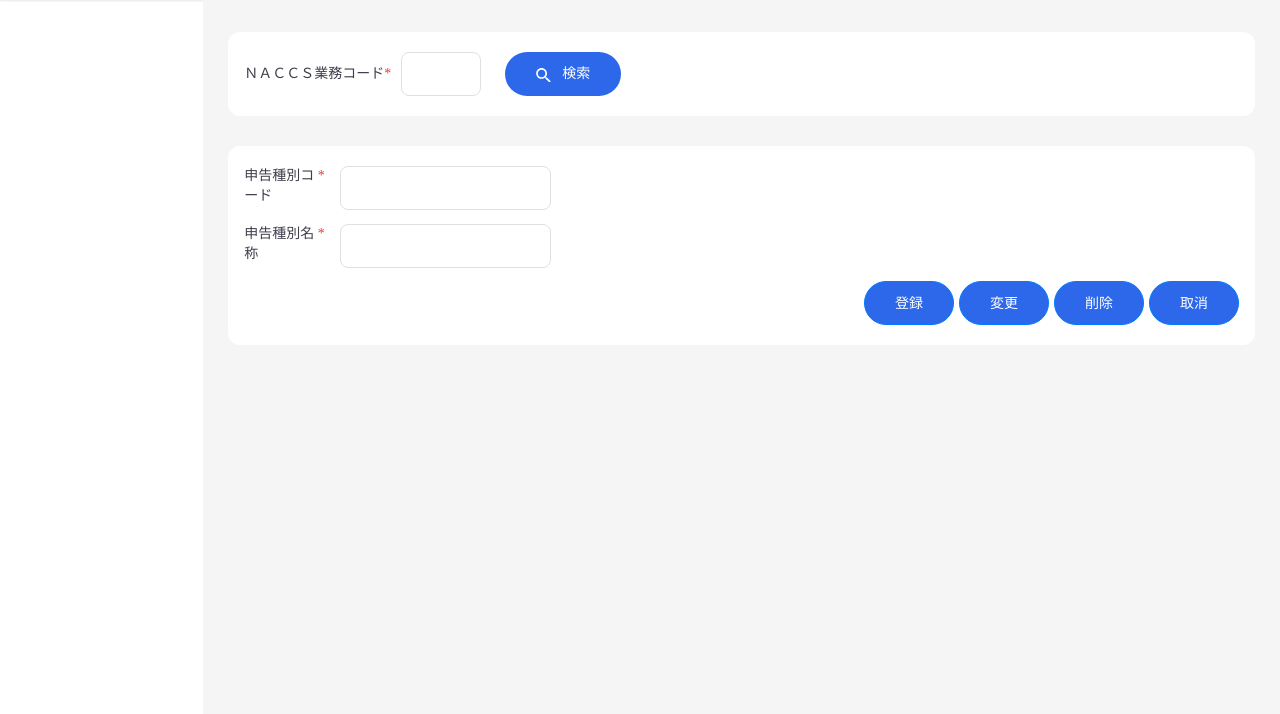
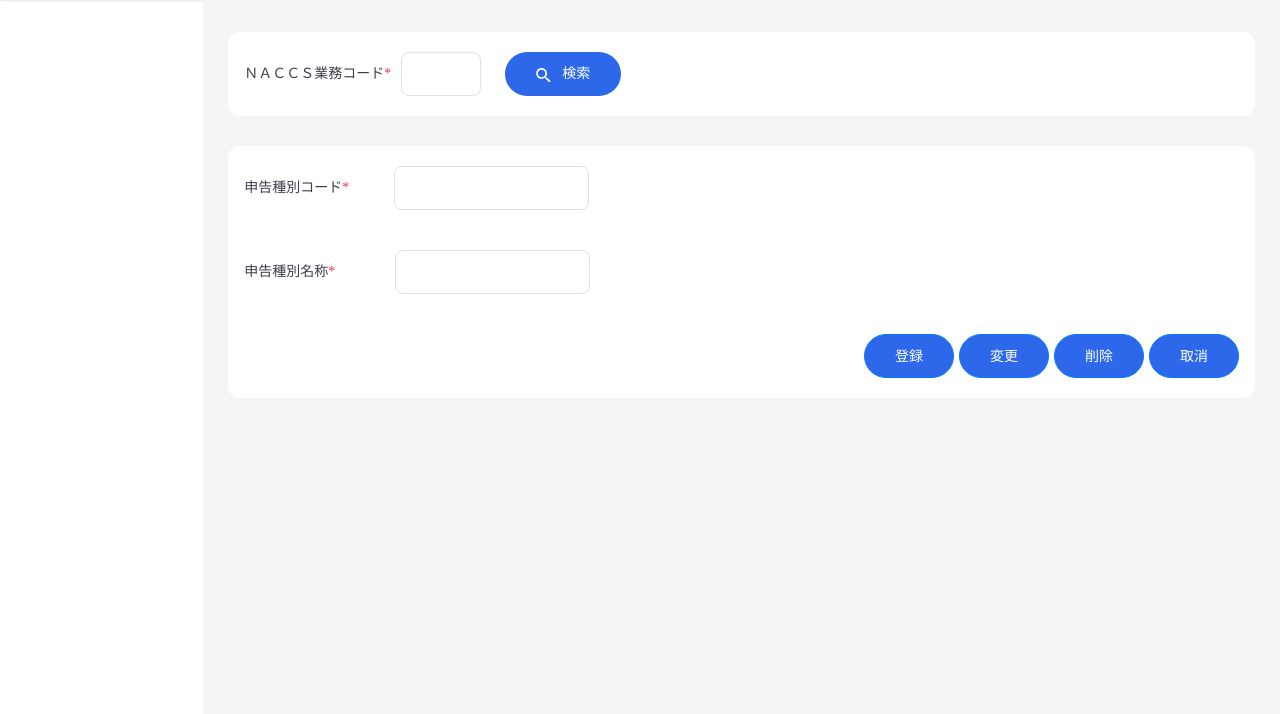
Before and after one commit to tranphuc200299/import, a Django app: template main/templates/menu/menu4/f_cfsc2100.html in a window 1280 px wide. Shown: the part 70-784 px from the top of the page. Run offline with Django 4.2, Linux system fonts and the light colour scheme; the template is opened without the code that fills it, so the values that code supplies are empty; parts of the project's set-up code (start-up, migrations or seed data) failed here and were passed over; some libraries are stand-ins or nearby versions.

Commit message:
[f_cfsc1100] update html

```diff
--- a/main/templates/menu/menu4/f_cfsc2100.html
+++ b/main/templates/menu/menu4/f_cfsc2100.html
@@ -17,23 +17,40 @@
         </div>
     </div>
     <div class="card">
-            <div class="form-horizontal">
-                <div class="form-group col-lg-12">
-                    <div class="col-lg-6 col-sm-12 row">
-                        <label class="col-lg-2 col-sm-8 d-flex control-label" for="txt_aprmsybt" tabindex="7">申告種別コード<span
+        <div class="form-inline">
+            <div class="row">
+                <div class="col-12">
+                    <div class="form-group row pl-4">
+                        <div class="col-6">
+                            <label class="justify-content-start" for="txt_aprmsybt" tabindex="7">申告種別コード<span
                     class="required">*</span></label>
-                        <div class="col-lg-6 col-sm-8 d-flex">{% include "includes/textbox.html" with class="form-control" id="txt_aprmsybt" name="txt_aprmsybt" MaxLength=3 Change="True" tabIndex=8 %}</div>
+                        </div>
+                        <div class="col-6">
+                            {% include "includes/textbox.html" with class="form-control" id="txt_aprmsybt" name="txt_aprmsybt" MaxLength=3 Change="True" tabIndex=8 %}
                         </div>
                     </div>
-                <div class="form-group col-lg-12">
-                    <div class="col-lg-6 col-sm-12 row">
-                        <label class="col-lg-2 col-sm-8 d-flex label-form-group" for="txt_aprmsybtnm" tabindex="9">申告種別名称<span
-                            class="required">*</span></label>
-                        <div class="col-lg-6 col-sm-8 d-flex">{% include "includes/textbox.html" with class="form-control" id="txt_aprmsybtnm" name="txt_aprmsybtnm" MaxLength=25 Title="必須入力" tabIndex=10 %}</div>
                 </div>
             </div>
+        </div>
+        <div class="form-inline">
+            <div class="row">
+                <div class="col-12">
+                    <div class="form-group row pl-4">
+                        <div class="col-6">
+                           <label class="justify-content-start" for="txt_aprmsybtnm" tabindex="9">申告種別名称<span
+                            class="required">*</span>
+                        </label>
+                        </div>
+                        <div class="col-6 pl-2">
+                            {% include "includes/textbox.html" with class="form-control" id="txt_aprmsybtnm" name="txt_aprmsybtnm" MaxLength=25 Title="必須入力" tabIndex=10 %}
+                        </div>
+                    </div>
+                </div>
+            </div>
+        </div>
+        <div class="form-inline justify-content-end">
             <div class="row btn-footer">
-                    <div class="col-12 d-flex">
+                <div class="col-12 d-flex ">
                 {% include "includes/button.html" with name="action" id="cmd_entry" class="btn btn-primary " Text="登録" tabIndex=11 IsEnable=cmd_entry_enable %}
                 {% include "includes/button.html" with name="action" id="cmd_change" class="btn btn-primary" Text="変更" tabIndex=12 IsEnable=cmd_change_enable %}
                 {% include "includes/button.html" with name="action" id="cmd_delete" class="btn btn-primary" Text="削除" tabIndex=13 IsEnable=cmd_delete_enable %}
```
Lines whose indentation alone changed are shown as unchanged.
